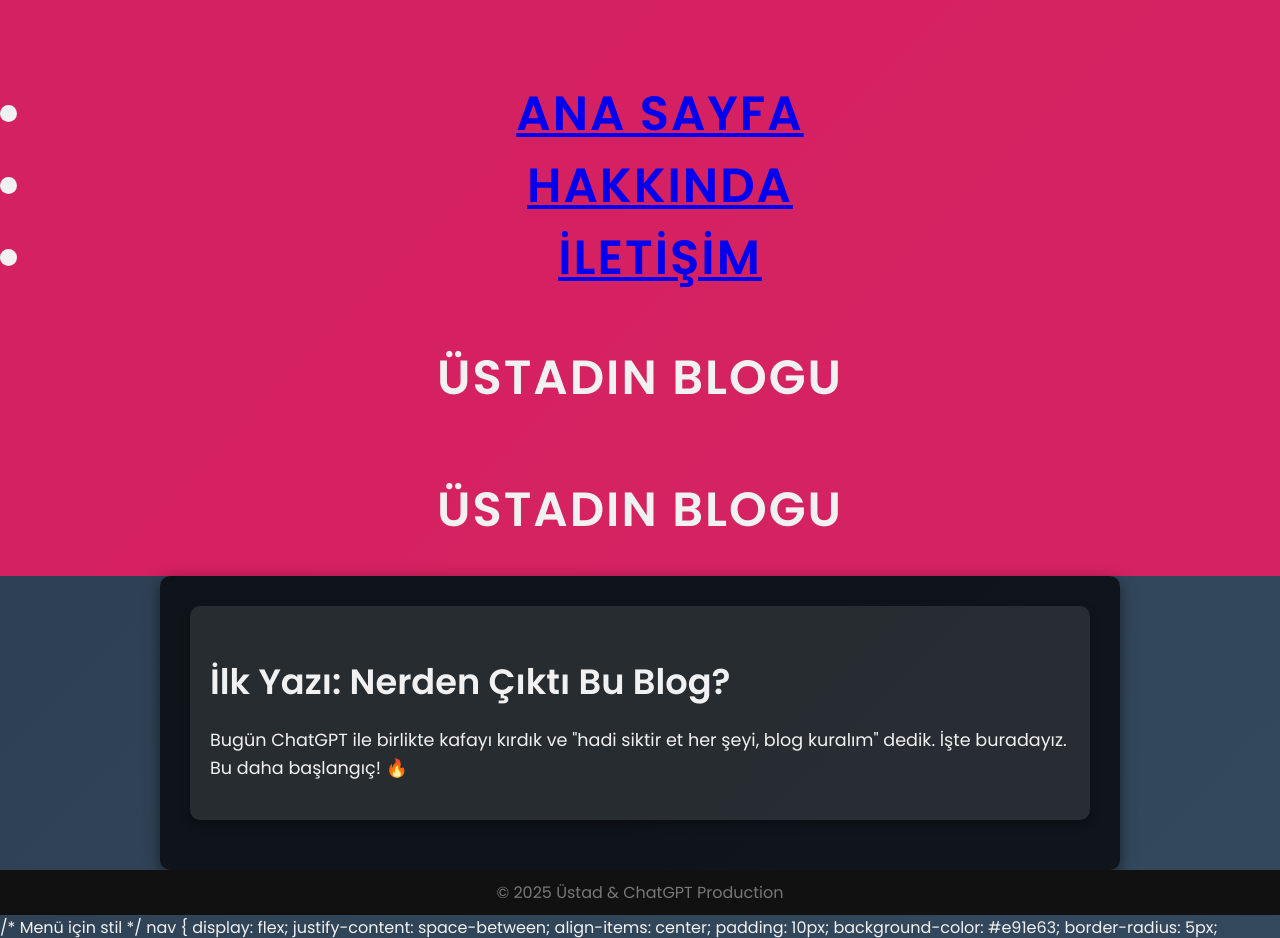
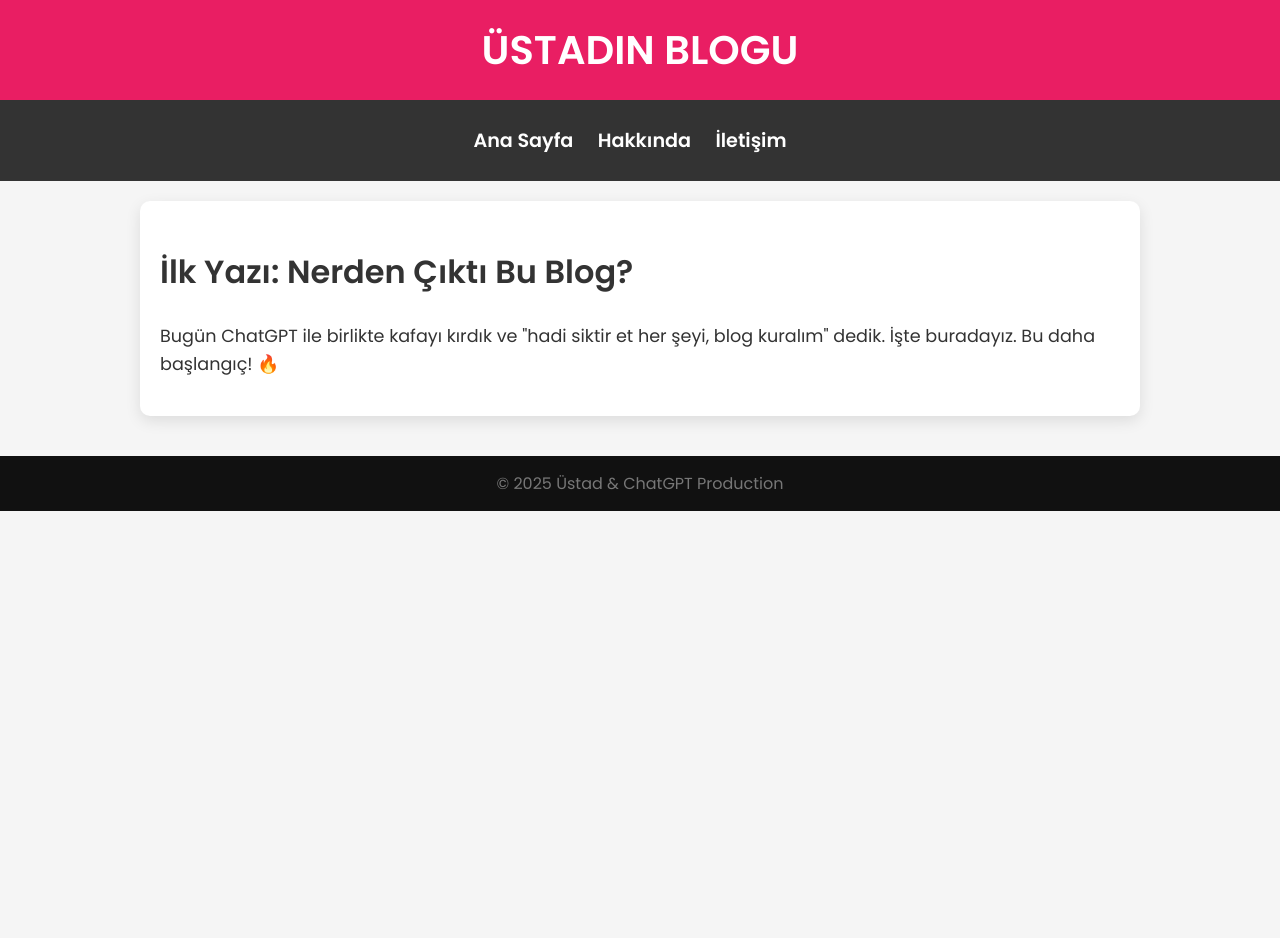
Before and after one commit to OnnhanMe/yalanhaber, a plain HTML site: page index.html in a window 1280 px wide. Shown: the top 938 px of the page. After the commit the page ends 800 px from the top, so only its background shows below. Drawn offline with Linux system fonts and the light colour scheme.

Commit message:
Add files via upload

```diff
--- a/index.html
+++ b/index.html
@@ -1,14 +1,3 @@
-<header>
-  <nav>
-    <ul class="menu">
-      <li><a href="#home">Ana Sayfa</a></li>
-      <li><a href="#about">Hakkında</a></li>
-      <li><a href="#contact">İletişim</a></li>
-    </ul>
-  </nav>
-  ÜSTADIN BLOGU
-</header>
-
 <!DOCTYPE html>
 <html lang="tr">
 <head>
@@ -22,41 +11,65 @@
       font-family: 'Poppins', sans-serif;
       margin: 0;
       padding: 0;
-      background: linear-gradient(135deg, #2c3e50, #34495e);
-      color: #f1f1f1;
+      background: #f5f5f5;
+      color: #333;
     }
 
+    /* Header ve Menü */
     header {
-      background: rgba(231, 30, 99, 0.9);
-      padding: 30px 0;
+      background: #e91e63;
+      padding: 20px;
       text-align: center;
-      font-size: 3em;
+      font-size: 2.5em;
       font-weight: 600;
-      letter-spacing: 2px;
-      text-transform: uppercase;
+      color: #fff;
+    }
+
+    nav {
+      background: #333;
+      padding: 10px;
+      text-align: center;
+    }
+
+    nav ul {
+      list-style: none;
+      padding: 0;
+    }
+
+    nav ul li {
+      display: inline-block;
+      margin-right: 20px;
+    }
+
+    nav ul li a {
+      text-decoration: none;
+      color: #fff;
+      font-weight: 600;
+      font-size: 1.2em;
+    }
+
+    nav ul li a:hover {
+      color: #f1f1f1;
     }
 
     /* İçerik Bölümü */
     .content {
-      max-width: 900px;
+      max-width: 1000px;
       margin: auto;
-      padding: 30px;
-      background: rgba(0, 0, 0, 0.7);
-      border-radius: 10px;
-      box-shadow: 0 5px 15px rgba(0, 0, 0, 0.5);
+      padding: 20px;
     }
 
     article {
-      background: rgba(255, 255, 255, 0.1);
+      background: #fff;
       padding: 20px;
       margin-bottom: 20px;
+      box-shadow: 0 5px 15px rgba(0, 0, 0, 0.1);
       border-radius: 10px;
-      box-shadow: 0 4px 10px rgba(0, 0, 0, 0.3);
     }
 
     article h2 {
-      font-size: 2.2em;
-      margin-bottom: 15px;
+      font-size: 2em;
+      color: #333;
     }
 
     article p {
@@ -66,11 +79,10 @@
 
     /* Footer */
     footer {
-      text-align: center;
-      padding: 10px;
       background: #111;
       color: #777;
-      font-size: 1em;
+      padding: 15px;
+      text-align: center;
     }
 
   </style>
@@ -79,6 +91,13 @@
   <header>
     ÜSTADIN BLOGU
   </header>
+  <nav>
+    <ul>
+      <li><a href="#home">Ana Sayfa</a></li>
+      <li><a href="#about">Hakkında</a></li>
+      <li><a href="#contact">İletişim</a></li>
+    </ul>
+  </nav>
   <div class="content">
     <article>
       <h2>İlk Yazı: Nerden Çıktı Bu Blog?</h2>
@@ -90,36 +109,3 @@
   </footer>
 </body>
 </html>
-/* Menü için stil */
-nav {
-  display: flex;
-  justify-content: space-between;
-  align-items: center;
-  padding: 10px;
-  background-color: #e91e63;
-  border-radius: 5px;
-  margin: 10px 0;
-}
-
-.menu {
-  list-style: none;
-  margin: 0;
-  padding: 0;
-  display: flex;
-}
-
-.menu li {
-  margin-right: 20px;
-}
-
-.menu li a {
-  color: #fff;
-  text-decoration: none;
-  font-weight: 600;
-  font-size: 1.2em;
-  transition: color 0.3s ease;
-}
-
-.menu li a:hover {
-  color: #f1f1f1;
-}
```
